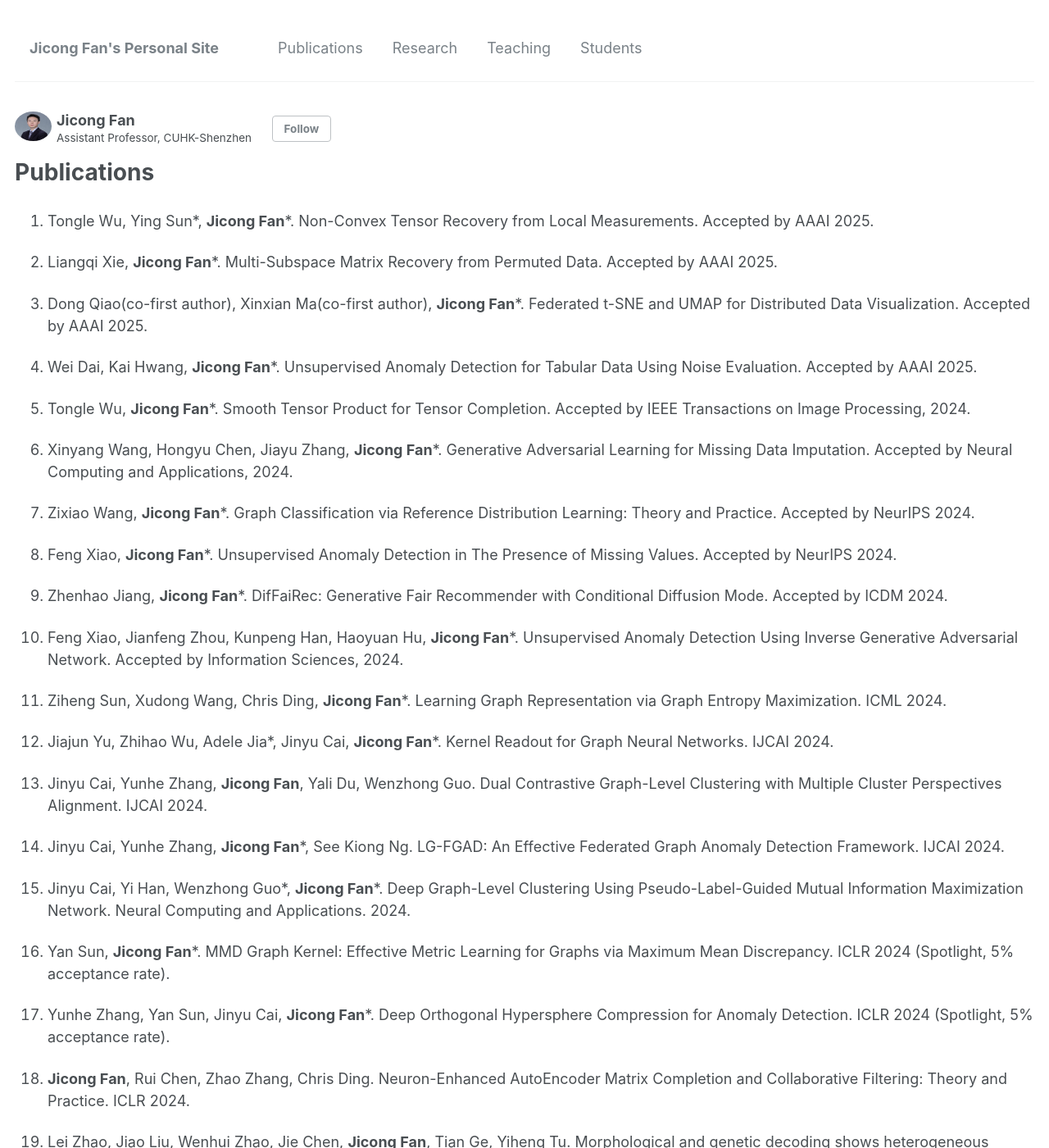
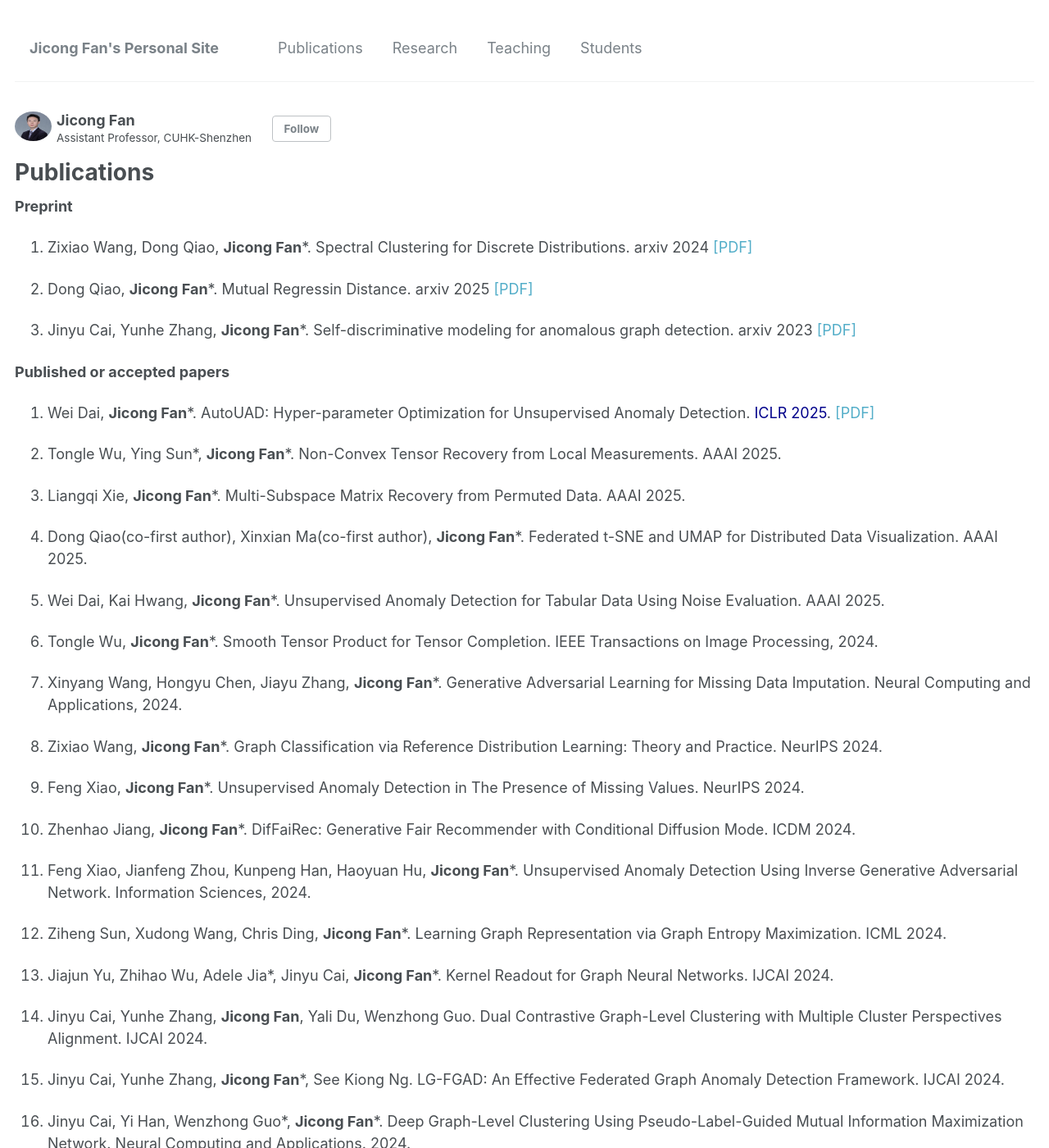
Before and after one commit to jicongfan/jicongfan.github.io, a Jekyll site: the page built from _pages/publications.md, in a window 1280 px wide and 1400 px high. Shown: the whole window at 82% size. Built offline with Jekyll 4.4.1, drawn with Linux system fonts in a browser that asks for light colours; some of the changed text lies outside the part shown.

Commit message:
Update publications.md

```diff
--- a/_pages/publications.md
+++ b/_pages/publications.md
@@ -4,33 +4,37 @@ title: "Publications"
 author_profile: true
 ---
 
-<!-- <strong>Preprint</strong>
+<strong>Preprint</strong>
 
+1. Zixiao Wang, Dong Qiao, <strong>Jicong Fan</strong>*. Spectral Clustering for Discrete Distributions. arxiv 2024 <a href="https://arxiv.org/pdf/2401.13913">[PDF]</a>
 
-1. Zixiao Wang, Dong Qiao, <strong>Jicong Fan</strong>*. Spectral Clustering for Discrete Distributions. <a href="https://arxiv.org/pdf/2401.13913">[PDF]</a>
+1. Dong Qiao, <strong>Jicong Fan</strong>*. Mutual Regressin Distance. arxiv 2025 <a href="https://arxiv.org/abs/2501.10617">[PDF]</a>
+
+1. Jinyu Cai, Yunhe Zhang, <strong>Jicong Fan</strong>*. Self-discriminative modeling for anomalous graph detection. arxiv 2023 <a href="https://arxiv.org/pdf/2310.06261">[PDF]</a>
 
 <strong>Published or accepted papers</strong>
--->
 
-1. Tongle Wu, Ying Sun\*, <strong>Jicong Fan</strong>\*. Non-Convex Tensor Recovery from Local Measurements. Accepted by AAAI 2025.
+1. Wei Dai, <strong>Jicong Fan</strong>*. AutoUAD: Hyper-parameter Optimization for Unsupervised Anomaly Detection. <font color=DarkBlue>ICLR 2025</font>. <a href="https://openreview.net/pdf?id=ErQPdaD5wJ">[PDF]</a>
 
-1. Liangqi Xie, <strong>Jicong Fan</strong>*. Multi-Subspace Matrix Recovery from Permuted Data. Accepted by AAAI 2025.
+1. Tongle Wu, Ying Sun\*, <strong>Jicong Fan</strong>\*. Non-Convex Tensor Recovery from Local Measurements. AAAI 2025.
 
-1. Dong Qiao(co-first author), Xinxian Ma(co-first author), <strong>Jicong Fan</strong>*. Federated t-SNE and UMAP for Distributed Data Visualization. Accepted by AAAI 2025.
+1. Liangqi Xie, <strong>Jicong Fan</strong>*. Multi-Subspace Matrix Recovery from Permuted Data. AAAI 2025.
 
-1. Wei Dai, Kai Hwang, <strong>Jicong Fan</strong>*. Unsupervised Anomaly Detection for Tabular Data Using Noise Evaluation. Accepted by AAAI 2025.
+1. Dong Qiao(co-first author), Xinxian Ma(co-first author), <strong>Jicong Fan</strong>*. Federated t-SNE and UMAP for Distributed Data Visualization. AAAI 2025.
 
-1. Tongle Wu, <strong>Jicong Fan</strong>*. Smooth Tensor Product for Tensor Completion. Accepted by IEEE Transactions on Image Processing, 2024.
+1. Wei Dai, Kai Hwang, <strong>Jicong Fan</strong>*. Unsupervised Anomaly Detection for Tabular Data Using Noise Evaluation. AAAI 2025.
 
-1. Xinyang Wang, Hongyu Chen, Jiayu Zhang, <strong>Jicong Fan</strong>*. Generative Adversarial Learning for Missing Data Imputation. Accepted by Neural Computing and Applications, 2024.
+1. Tongle Wu, <strong>Jicong Fan</strong>*. Smooth Tensor Product for Tensor Completion. IEEE Transactions on Image Processing, 2024.
 
-1. Zixiao Wang, <strong>Jicong Fan</strong>*. Graph Classification via Reference Distribution Learning: Theory and Practice. Accepted by NeurIPS 2024.
+1. Xinyang Wang, Hongyu Chen, Jiayu Zhang, <strong>Jicong Fan</strong>*. Generative Adversarial Learning for Missing Data Imputation. Neural Computing and Applications, 2024.
 
-1. Feng Xiao, <strong>Jicong Fan</strong>*. Unsupervised Anomaly Detection in The Presence of Missing Values. Accepted by NeurIPS 2024.
+1. Zixiao Wang, <strong>Jicong Fan</strong>*. Graph Classification via Reference Distribution Learning: Theory and Practice. NeurIPS 2024.
 
-1. Zhenhao Jiang, <strong>Jicong Fan</strong>*. DifFaiRec: Generative Fair Recommender with Conditional Diffusion Mode. Accepted by ICDM 2024.
+1. Feng Xiao, <strong>Jicong Fan</strong>*. Unsupervised Anomaly Detection in The Presence of Missing Values. NeurIPS 2024.
 
-1. Feng Xiao, Jianfeng Zhou, Kunpeng Han, Haoyuan Hu, <strong>Jicong Fan</strong>*. Unsupervised Anomaly Detection Using Inverse Generative Adversarial Network. Accepted by Information Sciences, 2024.
+1. Zhenhao Jiang, <strong>Jicong Fan</strong>*. DifFaiRec: Generative Fair Recommender with Conditional Diffusion Mode. ICDM 2024.
+
+1. Feng Xiao, Jianfeng Zhou, Kunpeng Han, Haoyuan Hu, <strong>Jicong Fan</strong>*. Unsupervised Anomaly Detection Using Inverse Generative Adversarial Network. Information Sciences, 2024.
 
 1. Ziheng Sun, Xudong Wang, Chris Ding, <strong>Jicong Fan</strong>*. Learning Graph Representation via Graph Entropy Maximization. ICML 2024.
 
@@ -50,7 +54,7 @@ author_profile: true
 
 1. Lei Zhao, Jiao Liu, Wenhui Zhao, Jie Chen, <strong>Jicong Fan</strong>, Tian Ge, Yiheng Tu. Morphological and genetic decoding shows heterogeneous patterns of brain aging in chronic musculoskeletal pain. Nature Mental Health. 2024.
 
-1. Shuqing He, <strong>Jicong Fan</strong>\*, Tianwei Yu\*. G3DC: a Gene-Graph-Guided selective Deep Clustering method for single-cell RNA-seq data. Accepted by Big Data Mining and Analytics. 2024. 10.26599/BDMA.2024.9020011
+1. Shuqing He, <strong>Jicong Fan</strong>\*, Tianwei Yu\*. G3DC: a Gene-Graph-Guided selective Deep Clustering method for single-cell RNA-seq data. Big Data Mining and Analytics. 2024. 10.26599/BDMA.2024.9020011
 
 1. Dazhi Fu, Zhao Zhang, <strong>Jicong Fan</strong>*. Dense projection for Anomaly Detection. AAAI 2024.
 
@@ -63,7 +67,7 @@ author_profile: true
 1. Fangchen Yu, Runze Zhao, Zhan Shi, Yiwen Lu, <strong>Jicong Fan</strong>, Yicheng Zeng, Jianfeng Mao, Wenye Li.
 Boosting Spectral Clustering on Incomplete Data via Kernel Correction and Affinity Learning. NeurIPS 2023.
 
-1. Wei Dai, <strong>Jicong Fan</strong>, Yiming Miao, Kai Hwang. Deep Learning Model Compression with Rank Reduction in Tensor Decomposition. Accepeted by IEEE TNNLS, 2023.
+1. Wei Dai, <strong>Jicong Fan</strong>, Yiming Miao, Kai Hwang. Deep Learning Model Compression with Rank Reduction in Tensor Decomposition. IEEE TNNLS, 2023.
 
 1. <strong>Jicong Fan</strong>, Lijun Ding, Chengrun Yang, Zhao Zhang, Madeleine Udell. Euclidean-Norm-Induced Schatten-p Quasi-Norm Regularization for Low-Rank Tensor Completion and Tensor Robust Principal Component Analysis. Transactions on Machine Learning Research. January 2023.
 
@@ -81,7 +85,7 @@ Boosting Spectral Clustering on Incomplete Data via Kernel Correction and Affini
 
 1. Yu Liu, Mingbo Zhao, Zhao Zhang, <strong>Jicong Fan</strong>, Yang Lou, Shuicheng Yan. Arbitrary Virtual Try-on Network: Characteristics Representation and Trade-off between Body and Clothing. ICLR 2023.
 
-1. Tongle Wu, Bin Gao, <strong>Jicong Fan</strong>, Jize Xue, and W. L. Woo. Low-Rank Tensor Completion Based on Self-Adaptive Learnable Transforms. 2022. Accepted by IEEE TNNLS.
+1. Tongle Wu, Bin Gao, <strong>Jicong Fan</strong>, Jize Xue, and W. L. Woo. Low-Rank Tensor Completion Based on Self-Adaptive Learnable Transforms. IEEE TNNLS 2022.
 
 1. <strong>Jicong Fan</strong>. Multi-Mode Deep Matrix and Tensor Factorization. ICLR 2022.
 
```
Also changed, not shown: other parts of _pages/publications.md (+0 -1 lines).
